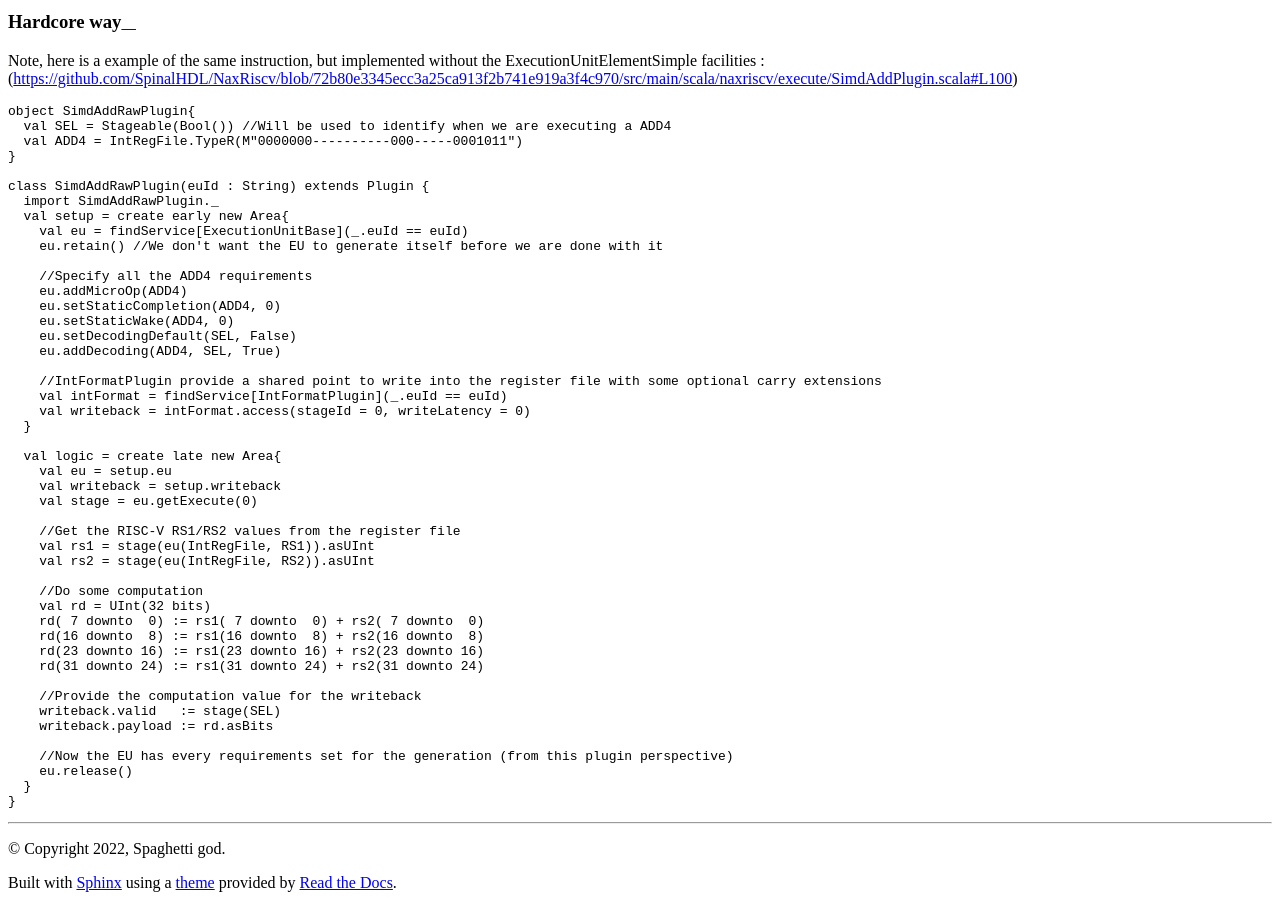
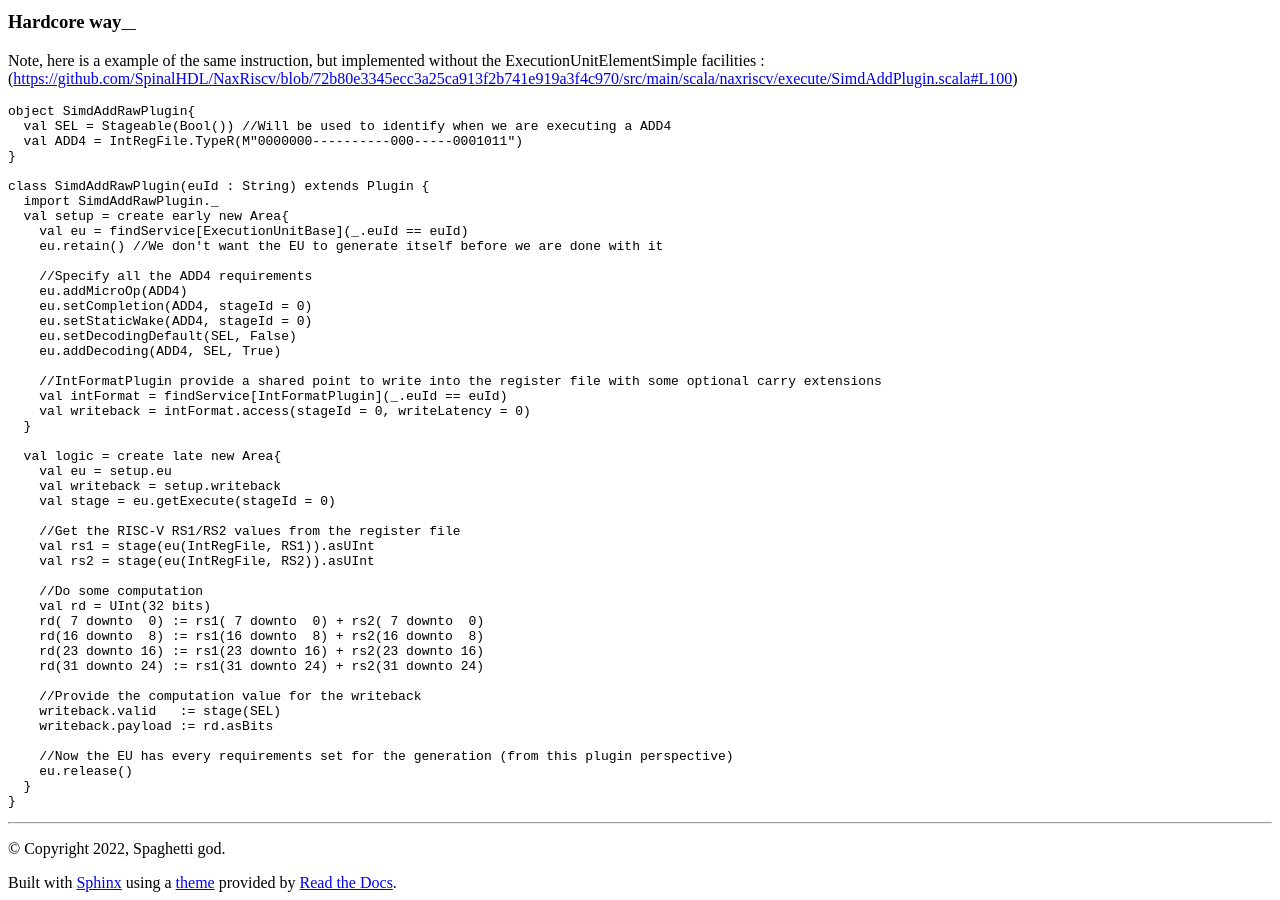
Before and after one commit to SpinalHDL/NaxRiscv-Rtd, a Sphinx documentation site: the page built from source/NaxRiscv/execution_units/custom.rst, in a window 1280 px wide and 900 px high, scrolled down 4082 px. Built offline with Sphinx 7.4.7 and the Read the Docs theme 2.0.0, drawn with Linux system fonts in a browser that asks for light colours.

Commit message:
Minor fixes

```diff
--- a/source/NaxRiscv/execution_units/custom.rst
+++ b/source/NaxRiscv/execution_units/custom.rst
@@ -225,8 +225,8 @@ Note, here is a example of the same instruction, but implemented without the Exe
 
         //Specify all the ADD4 requirements
         eu.addMicroOp(ADD4)
-        eu.setStaticCompletion(ADD4, 0)
-        eu.setStaticWake(ADD4, 0)
+        eu.setCompletion(ADD4, stageId = 0)
+        eu.setStaticWake(ADD4, stageId = 0)
         eu.setDecodingDefault(SEL, False)
         eu.addDecoding(ADD4, SEL, True)
 
@@ -238,7 +238,7 @@ Note, here is a example of the same instruction, but implemented without the Exe
       val logic = create late new Area{
         val eu = setup.eu
         val writeback = setup.writeback
-        val stage = eu.getExecute(0)
+        val stage = eu.getExecute(stageId = 0)
 
         //Get the RISC-V RS1/RS2 values from the register file
         val rs1 = stage(eu(IntRegFile, RS1)).asUInt
```
Also changed, not shown: source/asset/image/store_pipeline.png, 1 other file.
